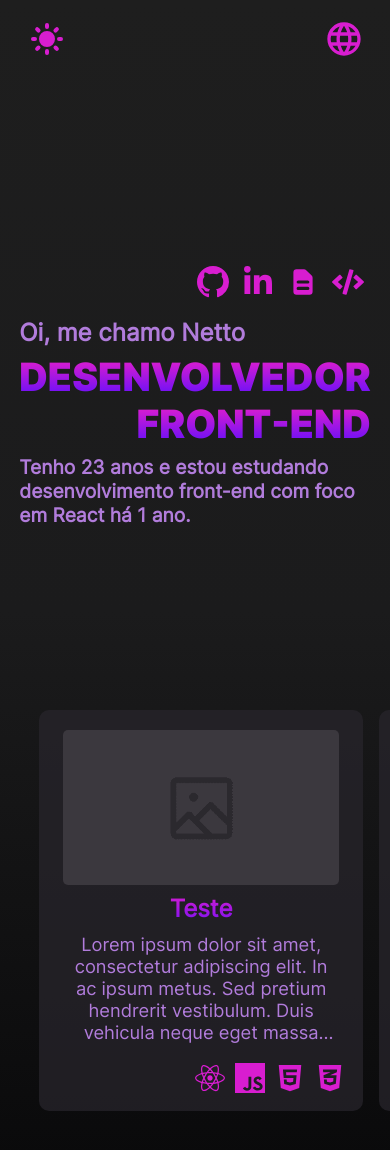
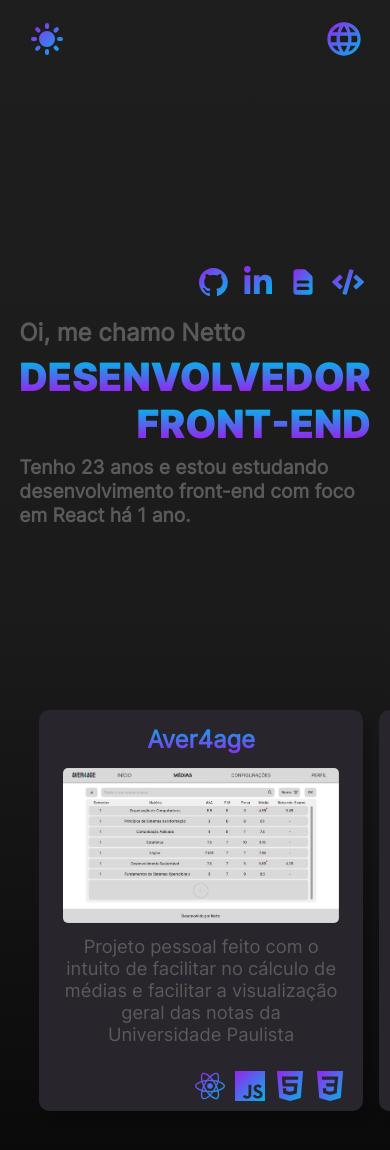
Before and after one commit to netto0/portfolio, a React (Vite) app: page / in a window 390 px wide. Shown: the top 1150 px of the page. Built offline with nearby package versions, Linux system fonts and the light colour scheme.

Commit message:
new colors and link

```diff
--- a/src/App.jsx
+++ b/src/App.jsx
@@ -13,10 +13,24 @@ function App() {
   };
 
   return (
-    <div className={`${styles.background} ${lightMode ? styles.light : styles.dark}`}>
-        <Header />
-        <Presentation executeScroll={executeScroll} />
-        <Projects ref={myRef} />
+    <div
+      className={`${styles.background} ${
+        lightMode ? styles.light : styles.dark
+      }`}
+    >
+      <svg width="0" height="0">
+        {lightMode ? <linearGradient id="linear-gradient" x1="100%" y1="100%" x2="0%" y2="0%">
+          <stop stopColor="#d81dd0" offset="0%" />
+          <stop stopColor="#7511f4" offset="100%" />
+        </linearGradient> : <linearGradient id="linear-gradient" x1="100%" y1="100%" x2="0%" y2="0%">
+          <stop stopColor="#04B3EA" offset="0%" />
+          <stop stopColor="#9624EF" offset="100%" />
+        </linearGradient>}
+
+      </svg>
+      <Header />
+      <Presentation executeScroll={executeScroll} />
+      <Projects ref={myRef} />
     </div>
   );
 }
--- a/src/App.module.css
+++ b/src/App.module.css
@@ -4,17 +4,13 @@
 
 .background.dark svg,
 .background.dark h1 {
-  color: var(--dark-primary-color);
-  /* color: red; */
-
   background-image: var(--title-dark-gradient);
   -webkit-background-clip: text;
   -webkit-text-fill-color: transparent;
 }
 
 .background.dark p {
-  color: var(--dark-secondary-color);
-  /* color: blue; */
+  color: var(--gray1);
 }
 
 .background.light {
@@ -23,22 +19,14 @@
 
 .background.light svg,
 .background.light h1 {
-  color: var(--light-primary-color);
-  color: red;
+  background-image: var(--title-light-gradient);
+  -webkit-background-clip: text;
+  -webkit-text-fill-color: transparent;
 }
 
 .background.light p {
-  color: var(--light-secondary-color);
-  /* color: blue; */
+  color: var(--gray1);
 }
-
-
-
-
-
-
-
-
 
 .background {
   width: 100%;
@@ -54,11 +42,11 @@
 }
 
 ::-webkit-scrollbar-track {
-  background: var(--light-primary-color);
+  background: rgb(177, 177, 177);
 }
 
 ::-webkit-scrollbar-thumb {
-  background: var(--dark-secondary-color);
+  background: rgb(83, 83, 83);
 }
 
 ::-webkit-scrollbar-thumb:hover {
--- a/src/components/Header.jsx
+++ b/src/components/Header.jsx
@@ -3,22 +3,34 @@ import styles from "./Header.module.css";
 
 import { GlobalStyleContext } from "../providers/globalStyle";
 
-import { BsLightbulbFill, BsLightbulbOffFill } from "react-icons/bs";
 import { HiSun, HiMoon } from "react-icons/hi";
-import { TbMoonFilled} from "react-icons/tb";
+import { TbMoonFilled } from "react-icons/tb";
 import { MdLanguage } from "react-icons/md";
 
 export default function Header() {
-
-  const {lightMode, setLightMode} = React.useContext(GlobalStyleContext)
+  const { lightMode, setLightMode } = React.useContext(GlobalStyleContext);
 
   return (
     <header className={styles.headerContainer}>
-      <div className={`${styles.headerButton} ${lightMode ? styles.light : styles.dark}`} onClick={() => setLightMode(!lightMode)}>
-        {lightMode ? <TbMoonFilled/> : <HiSun/>}
+      <div
+        className={`${styles.headerButton} ${
+          lightMode ? styles.light : styles.dark
+        }`}
+        onClick={() => setLightMode(!lightMode)}
+      >
+        {lightMode ? (
+          <HiMoon style={{ fill: "url(#linear-gradient)" }} />
+        ) : (
+          <HiSun style={{ fill: "url(#linear-gradient)" }} />
+        )}
       </div>
-      <div className={`${styles.headerButton} ${lightMode ? styles.light : styles.dark}`} onClick={() => console.log("Change Language")}>
-        <MdLanguage />
+      <div
+        className={`${styles.headerButton} ${
+          lightMode ? styles.light : styles.dark
+        }`}
+        onClick={() => console.log("Change Language")}
+      >
+        <MdLanguage style={{ fill: "url(#linear-gradient)" }} />
       </div>
     </header>
   );
--- a/src/components/Presentation.jsx
+++ b/src/components/Presentation.jsx
@@ -37,7 +37,7 @@ export default function Presentation({ executeScroll }) {
               title="GitHub"
               className={`${styles.iconLink} ${lightMode ? styles.light : styles.dark}`}
             >
-              <BsGithub />
+              <BsGithub style={{ fill: "url(#linear-gradient)" }}/>
             </a>
             <a
               href="https://www.linkedin.com/in/orlandi-netto/"
@@ -45,7 +45,7 @@ export default function Presentation({ executeScroll }) {
               title="LinkedIn"
               className={`${styles.iconLink} ${lightMode ? styles.light : styles.dark}`}
             >
-              <FaLinkedinIn />
+              <FaLinkedinIn style={{ fill: "url(#linear-gradient)" }}/>
             </a>
             <a
               href="src\assets\resume\curriculum.pdf"
@@ -53,15 +53,15 @@ export default function Presentation({ executeScroll }) {
               title={language === "en" ? "Resume" : "Currículo"}
               className={`${styles.iconLink} ${lightMode ? styles.light : styles.dark}`}
             >
-              <HiDocumentText />
+              <HiDocumentText style={{ fill: "url(#linear-gradient)" }}/>
             </a>
-            <div
+            <a
               onClick={() => executeScroll()}
               title="Projetos"
               className={`${styles.iconLink} ${lightMode ? styles.light : styles.dark}`}
             >
-              <FaCode />
-            </div>
+              <FaCode style={{ fill: "url(#linear-gradient)" }}/>
+            </a>
           </div>
         <div className={`${styles.summary} ${styles.dark}`}>
           <p>
--- a/src/components/Presentation.module.css
+++ b/src/components/Presentation.module.css
@@ -58,7 +58,7 @@
   font-weight: 700;
   justify-content: center;
   line-height: 100%;
-  font-size: clamp(2rem, 0.5rem + 2vw, 3rem);
+  font-size: clamp(2rem, 0.2rem + 2vw, 3rem);
 }
 
 .iconLinks {
@@ -72,10 +72,16 @@
   width: 100%;
 }
 
+.iconLinks > a:first-child {
+  /* background-color: red; */
+  font-size: clamp(1rem, 2rem + 2vw, 5rem);
+}
+
 .iconLink {
-  background-image: var(--title-dark-gradient);
-  -webkit-background-clip: text;
-  -webkit-text-fill-color: transparent;
+  /* background-image: var(--title-dark-gradient); */
+  /* -webkit-background-clip: text; */
+  /* color: red; */
+  /* -webkit-text-fill-color: transparent; */
 
   display: flex;
   justify-content: center;
@@ -83,14 +89,6 @@
   font-size: clamp(1rem, 2.5rem + 2vw, 5rem);
   border-radius: 5px;
   transition: 0.2s;
-}
-
-.iconLink.light {
-  /* box-shadow: 2px 2px 0.2rem var(--light-third-color); */
-}
-
-.iconLink.dark {
-  /* box-shadow: 2px 2px 0.2rem var(--dark-secondary-color); */
 }
 
 .iconLink:hover {
@@ -148,6 +146,11 @@
     /* background-color: red; */
   }
 
+  .iconLinks > a:first-child {
+    /* background-color: red; */
+    font-size: 1.8rem;
+  }
+
   .iconLink {
     width: 45px;
     height: 45px;
--- a/src/components/Project.jsx
+++ b/src/components/Project.jsx
@@ -8,22 +8,26 @@ import placeHolderImage from "../assets/images/placeHolderImageGray.png";
 import { FaReact, FaHtml5, FaCss3Alt } from "react-icons/fa";
 import { SiJavascript } from "react-icons/si";
 
-export default function Project({ name, image, description, stack }) {
+export default function Project({ name, image, description, stack, link }) {
   const defaultName = "Nome do Projeto";
   const defaultDescription =
     "Lorem ipsum dolor sit amet, consectetur adipiscing elit. In ac ipsum metus. Sed pretium hendrerit vestibulum. Duis vehicula neque eget massa cursus, id aliquam dolor rhoncus.";
 
   const treatedStack = stack || [
-    <FaReact />,
-    <SiJavascript />,
-    <FaHtml5 />,
-    <FaCss3Alt />,
+    <FaReact style={{ fill: "url(#linear-gradient)" }} />,
+    <SiJavascript style={{ fill: "url(#linear-gradient)" }} />,
+    <FaHtml5 style={{ fill: "url(#linear-gradient)" }} />,
+    <FaCss3Alt style={{ fill: "url(#linear-gradient)" }} />,
   ];
 
-  const {lightMode} = React.useContext(GlobalStyleContext)
+  const { lightMode } = React.useContext(GlobalStyleContext);
 
   return (
-    <div className={`${styles.project} ${lightMode ? styles.light : styles.dark}`}>
+    <a
+      href={link}
+      target="_blank"
+      className={`${styles.project} ${lightMode ? styles.light : styles.dark}`}
+    >
       <h1>{name || defaultName}</h1>
       <img src={image || placeHolderImage} alt="Image" />
       <div className={styles.description}>
@@ -34,6 +38,6 @@ export default function Project({ name, image, description, stack }) {
           <span key={i}>{e}</span>
         ))}
       </div>
-    </div>
+    </a>
   );
 }
--- a/src/components/Project.module.css
+++ b/src/components/Project.module.css
@@ -7,17 +7,18 @@
   width: 510px;
   height: 655px;
   padding: 1.5rem;
-
+  text-decoration: none;
   transition: 0.2s;
 }
 
 .project.light {
-  /* background-color:#ff9720; */
-  box-shadow: 2px 2px 0.2rem var(--light-third-color);
+  background-color: var(--gray2);
+  box-shadow: 8px 10px 9px rgba(0, 0, 0, 0.15);
 }
 
 .project.dark {
-  background-color: var(--dark-third-color);
+  background-color: var(--gray3);
+  box-shadow: 8px 10px 9px rgba(0, 0, 0, 0.15);
 }
 
 .project:hover {
@@ -79,14 +80,14 @@
     grid-template-rows: auto auto auto auto;
     grid-template-columns: 100%;
     grid-template-areas:
+      "name"
       "image"
-      "name"
       "description"
       "stack";
     border-radius: 10px;
     width: 83.33vw;
     height: calc(83.33vw / 0.81);
-    padding: 1rem 1.5rem;
+    padding: .5rem 1.5rem;
 
     transition: 0.2s;
   }
--- a/src/components/Projects.jsx
+++ b/src/components/Projects.jsx
@@ -1,17 +1,55 @@
 import styles from "./Projects.module.css";
 import React from "react";
+import aver4ageImg from '../assets/images/aver4age.png'
 
-import serj from "../assets/images/serj.jpg";
-import { FaReact, FaHtml5, FaCss3Alt } from "react-icons/fa";
-import { SiJavascript } from "react-icons/si";
+import {
+  SiJavascript,
+  SiPostgresql,
+  SiHtml5,
+  SiCss3,
+  SiReact,
+  SiVuedotjs,
+} from "react-icons/si";
 import Project from "./Project";
 
 const Projects = React.forwardRef((props, ref) => {
+  const aver4ageDesc =
+    "Projeto pessoal feito com o intuito de facilitar no cálculo de médias e facilitar a visualização geral das notas da Universidade Paulista";
+  const knowledgeDesc =
+    "Projeto final do curso 'Web Moderno' da Cod3r, tem o objetivo de colocar em prática tudo o que foi aprendido no decorrer do curso, tanto do backend como frontEnd";
+  const expensesDesc =
+    "Projeto pessoal em andamento que tem como objetivo facilitar no controle e visualização de finanças pessoais, além de auxiliar no planejamento de futuros gastos";
+
+  const html = <SiHtml5 style={{ fill: "url(#linear-gradient)" }} />;
+  const react = <SiReact style={{ fill: "url(#linear-gradient)" }} />;
+  const javascript = <SiJavascript style={{ fill: "url(#linear-gradient)" }} />;
+  const postgresql = <SiPostgresql style={{ fill: "url(#linear-gradient)" }} />;
+  const css = <SiCss3 style={{ fill: "url(#linear-gradient)" }} />;
+  const vue = <SiVuedotjs style={{ fill: "url(#linear-gradient)" }} />;
+
+  const aver4ageStack = [react, javascript, html, css];
+  const knowledgeStack = [vue, postgresql, html, css];
+  const expensesStack = [react, javascript, html, css];
+
   return (
     <section className={styles.container} ref={ref}>
-      <Project name="Teste"/>
-      <Project />
-      <Project />
+      <Project
+        name="Aver4age"
+        description={aver4ageDesc}
+        stack={aver4ageStack}
+        image={aver4ageImg}
+        link='https://aver4age.vercel.app/'
+      />
+      <Project
+        name="Knowledge"
+        description={knowledgeDesc}
+        stack={knowledgeStack}
+      />
+      <Project
+        name="Expen$es"
+        description={expensesDesc}
+        stack={expensesStack}
+      />
     </section>
   );
 });
--- a/src/index.css
+++ b/src/index.css
@@ -3,9 +3,9 @@
 
   --background-light-gradient: linear-gradient(
     180deg,
-    #ffc72c 0%,
-    #ff8a00 50%,
-    #833219 100%
+    #e2e2e2 0%,
+    #c5c5c5 50%,
+    #a4a4a4 100%
   );
 
   --background-dark-gradient: linear-gradient(
@@ -15,18 +15,23 @@
     #080809 100%
   );
 
-  --title-dark-gradient: linear-gradient(
+  --title-light-gradient: linear-gradient(
     180deg,
     #d81dd0 0%,
     #7511f4 100%
   );
 
-  --light-primary-color: #1F2B53;
-  --light-secondary-color: #3210B8;
-  --light-third-color: #3b3b3b;
+  --title-dark-gradient: linear-gradient(
+    180deg,
+    #04B3EA 0%,
+    #9624EF 100%
+  );
+
+  --gray1: #5a5a5a;
+  --gray2: #ddd;
+  --gray3: #28252C;
   --dark-primary-color: #d81dd0;
-  --dark-secondary-color: #B17CDB;
-  --dark-third-color: #28252cbb;
+  /* --dark-secondary-color: #5A5050; */
 }
 @font-face {
   font-family: Inter;
```
Also changed, not shown: src/components/Header.module.css (+0 -8 lines), src/assets/images/aver4age.png (added), src/assets/images/serj.jpg (deleted).
